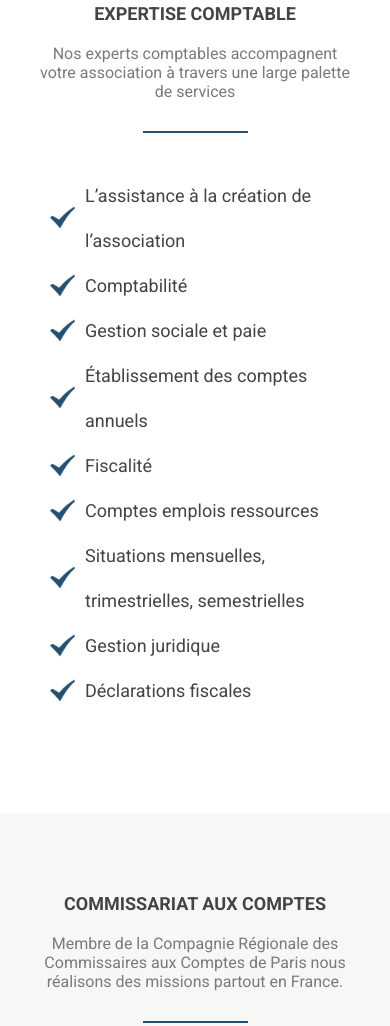
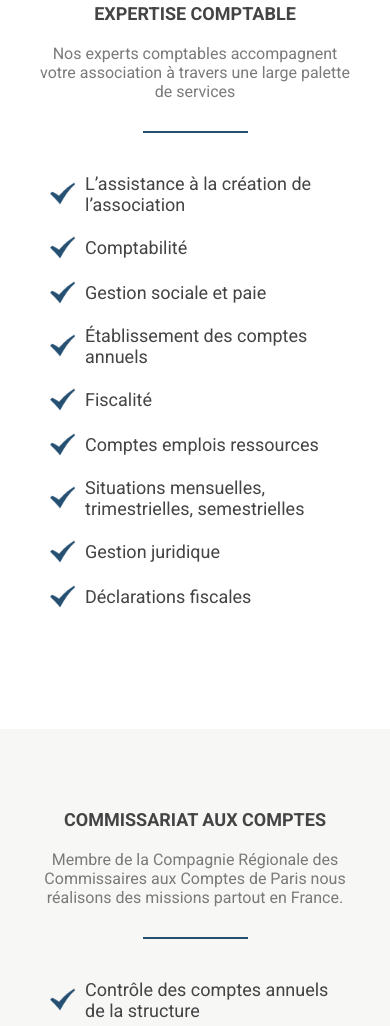
Before and after one commit to Jery972/comptablelarcher, a plain HTML site: page index.html in a window 390 px wide. Shown: the part 3173-4199 px from the top of the page. Drawn offline with Linux system fonts and the light colour scheme.

Commit message:
fix line height

```diff
--- a/styles/_main.scss
+++ b/styles/_main.scss
@@ -128,7 +128,7 @@ section {
     align-items: center;
     color: $main-color;
     font-size: $header5;
-    line-height: 4.5rem;
+    margin-bottom: 2.5rem;
     img {
       width: 3rem;
       height: 3rem;
--- a/styles/style.scss
+++ b/styles/style.scss
@@ -65,6 +65,7 @@ $second-background: #191821;
   .textDetail {
     li {
       font-size: calc($header5 - 0.2rem);
+      margin-bottom: 2rem;
       img {
         width: 2.5rem;
         height: 2.5rem;
```
Also changed, not shown: styles/style.css, 1 other file.
